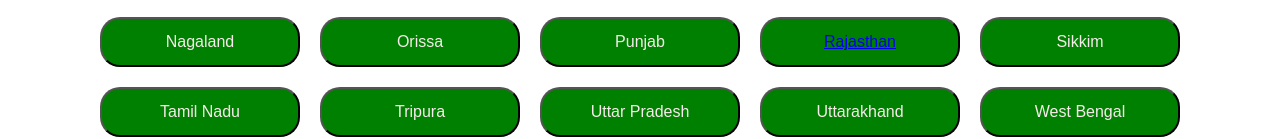
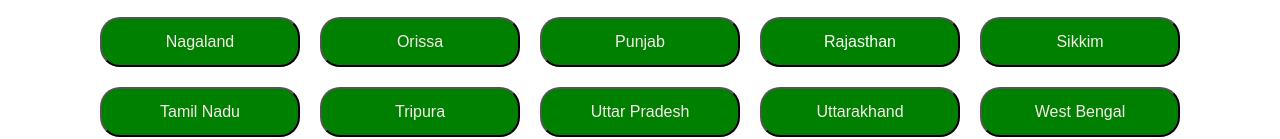
Before and after one commit to imbhuvnesh/cssbuttons, a plain HTML site: page index.html in a window 1280 px wide. Shown: the part 453-592 px from the top of the page. Drawn offline with Linux system fonts and the light colour scheme.

Commit message:
add a tag styles

```diff
--- a/styles.css
+++ b/styles.css
@@ -34,6 +34,11 @@ body {
 	background-color: #a2d9ce;
 }
 
+a,
+a:active {
+	text-decoration: none;
+	color: white;
+}
 /* .btn2 {
 	width: relative-size;
 	height: 30px;
```
